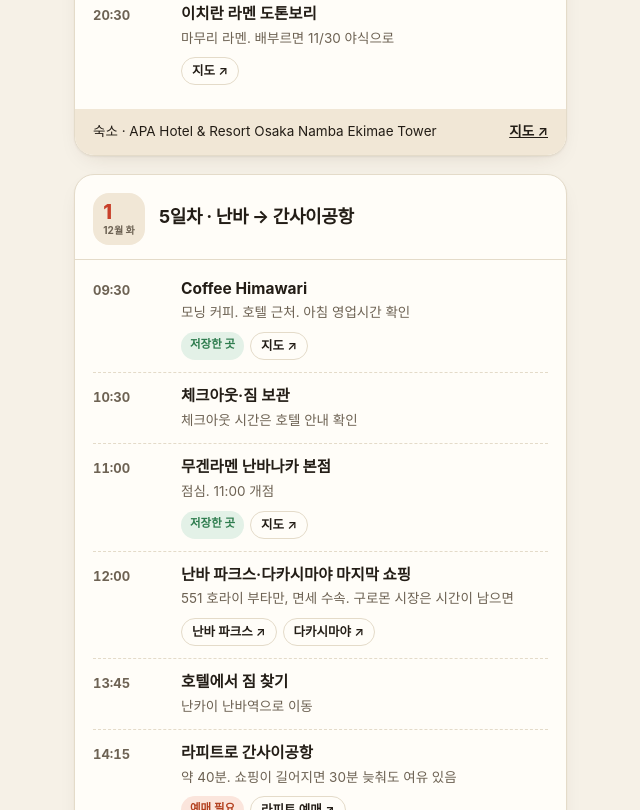
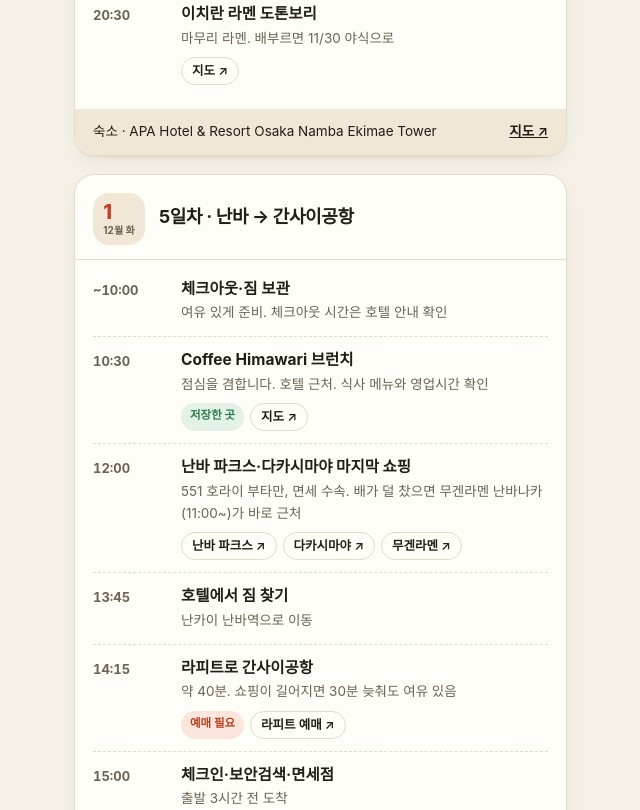
Before and after one commit to hey00507/osaka-kyoto-2026, a plain HTML site: page index.html in a window 1280 px wide. Shown: the part 2520-3330 px from the top of the page, without its empty margins (64-704 px from the left). Drawn offline with Linux system fonts and the light colour scheme.

Commit message:
Make day 5 lunch a cafe brunch
Co-Authored-By: Claude Fable 5.2 <noreply@anthropic.com>

```diff
--- a/index.html
+++ b/index.html
@@ -214,14 +214,13 @@ const DAYS = [
   {t:"12:00", h:"산타마리아 데이크루즈", p:"11~16시 매시 출발, 15분 전 도착. 기상으로 운휴 가능", badge:["opt","당일 확인"], links:[["공식",L.santa]]},
   {t:"13:30", h:"덴포잔 마켓플레이스 점심", p:"가이유칸은 패스 미포함이라 일정에서 제외", links:[["지도",map("天保山マーケットプレース")]]},
   {t:"15:30", h:"신세카이: 츠텐카쿠 → 쿠시카츠", p:"츠텐카쿠는 현장에서 시간 예약. 저녁이 라멘이라 쿠시카츠는 가볍게", badge:["ok","패스 무료"], links:[["지도",map("通天閣")]]},
-  {t:"17:30", h:"RAMEN KASSAI", p:"저녁. 닛폰바시, 신세카이에서 덴덴타운을 걸어 올라가는 길. 저녁 영업시간 확인", badge:["ok","저장한 곳"], links:[["지도",map("RAMEN KASSAI 日本橋")]]},
+  {t:"17:30", h:"RAMEN KASSAI", p:"저녁. 닛폰바시, 신세카이에서 덴덴타운을 걸어 올라가는 길. 닫혀 있으면 무겐라멘 난바나카(자정까지)로", badge:["ok","저장한 곳"], links:[["지도",map("RAMEN KASSAI 日本橋")]]},
   {t:"19:00", h:"난바 복귀·돈키호테·에비스 타워 관람차", p:"마지막 쇼핑. 11/29에 크루즈를 못 탔으면 이때", links:[["돈키호테 도톤보리",map("ドン・キホーテ 道頓堀店")]]}
  ]},
  {date:"2026-12-01", dow:"화", area:"난바 → 간사이공항", stay:null, items:[
-  {t:"09:30", h:"Coffee Himawari", p:"모닝 커피. 호텔 근처. 아침 영업시간 확인", badge:["ok","저장한 곳"], links:[["지도",map("Coffee Himawari 元町 浪速区")]]},
-  {t:"10:30", h:"체크아웃·짐 보관", p:"체크아웃 시간은 호텔 안내 확인"},
-  {t:"11:00", h:"무겐라멘 난바나카 본점", p:"점심. 11:00 개점", badge:["ok","저장한 곳"], links:[["지도",map("無限ラーメン 難波中本店")]]},
-  {t:"12:00", h:"난바 파크스·다카시마야 마지막 쇼핑", p:"551 호라이 부타만, 면세 수속. 구로몬 시장은 시간이 남으면", links:[["난바 파크스",map("なんばパークス")],["다카시마야",map("大阪タカシマヤ")]]},
+  {t:"~10:00", h:"체크아웃·짐 보관", p:"여유 있게 준비. 체크아웃 시간은 호텔 안내 확인"},
+  {t:"10:30", h:"Coffee Himawari 브런치", p:"점심을 겸합니다. 호텔 근처. 식사 메뉴와 영업시간 확인", badge:["ok","저장한 곳"], links:[["지도",map("Coffee Himawari 元町 浪速区")]]},
+  {t:"12:00", h:"난바 파크스·다카시마야 마지막 쇼핑", p:"551 호라이 부타만, 면세 수속. 배가 덜 찼으면 무겐라멘 난바나카(11:00~)가 바로 근처", links:[["난바 파크스",map("なんばパークス")],["다카시마야",map("大阪タカシマヤ")],["무겐라멘",map("無限ラーメン 難波中本店")]]},
   {t:"13:45", h:"호텔에서 짐 찾기", p:"난카이 난바역으로 이동"},
   {t:"14:15", h:"라피트로 간사이공항", p:"약 40분. 쇼핑이 길어지면 30분 늦춰도 여유 있음", badge:["todo","예매 필요"], links:[["라피트 예매",L.rapit]]},
   {t:"15:00", h:"체크인·보안검색·면세점", p:"출발 3시간 전 도착"},
```
